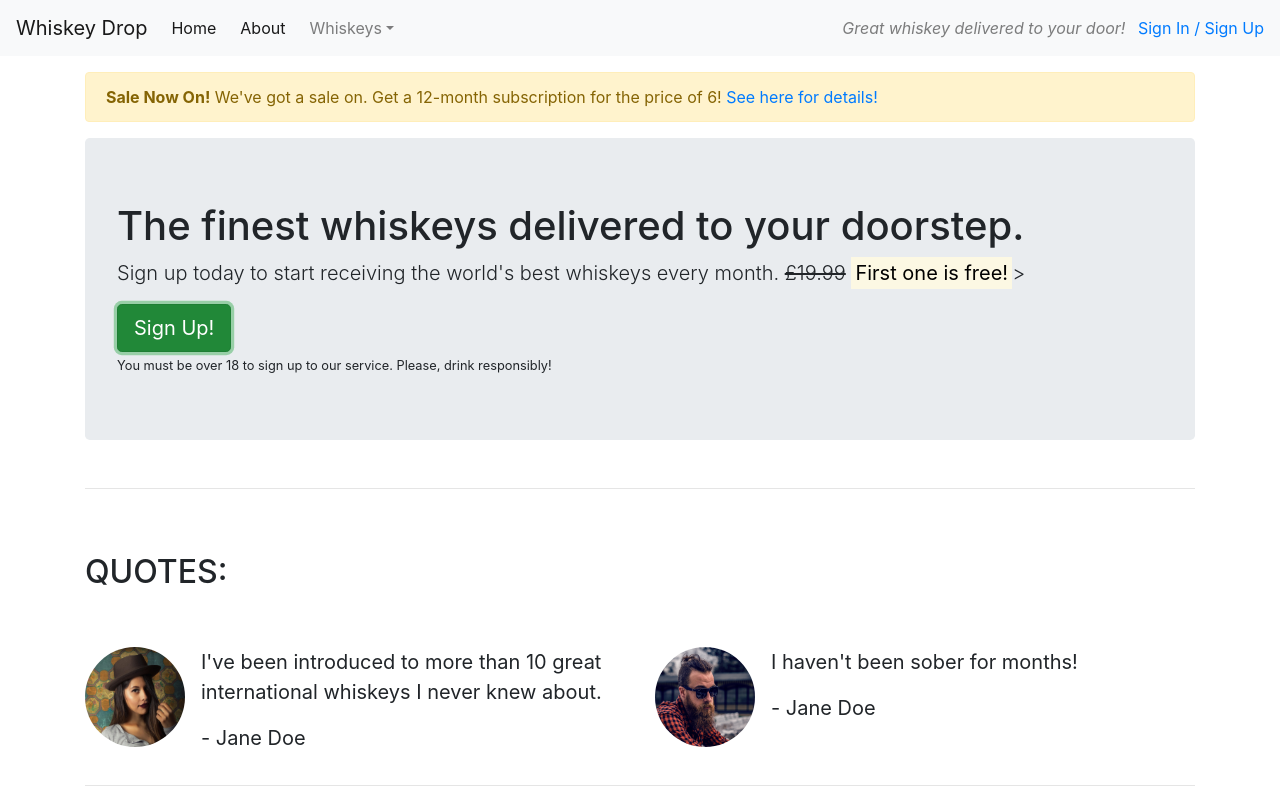
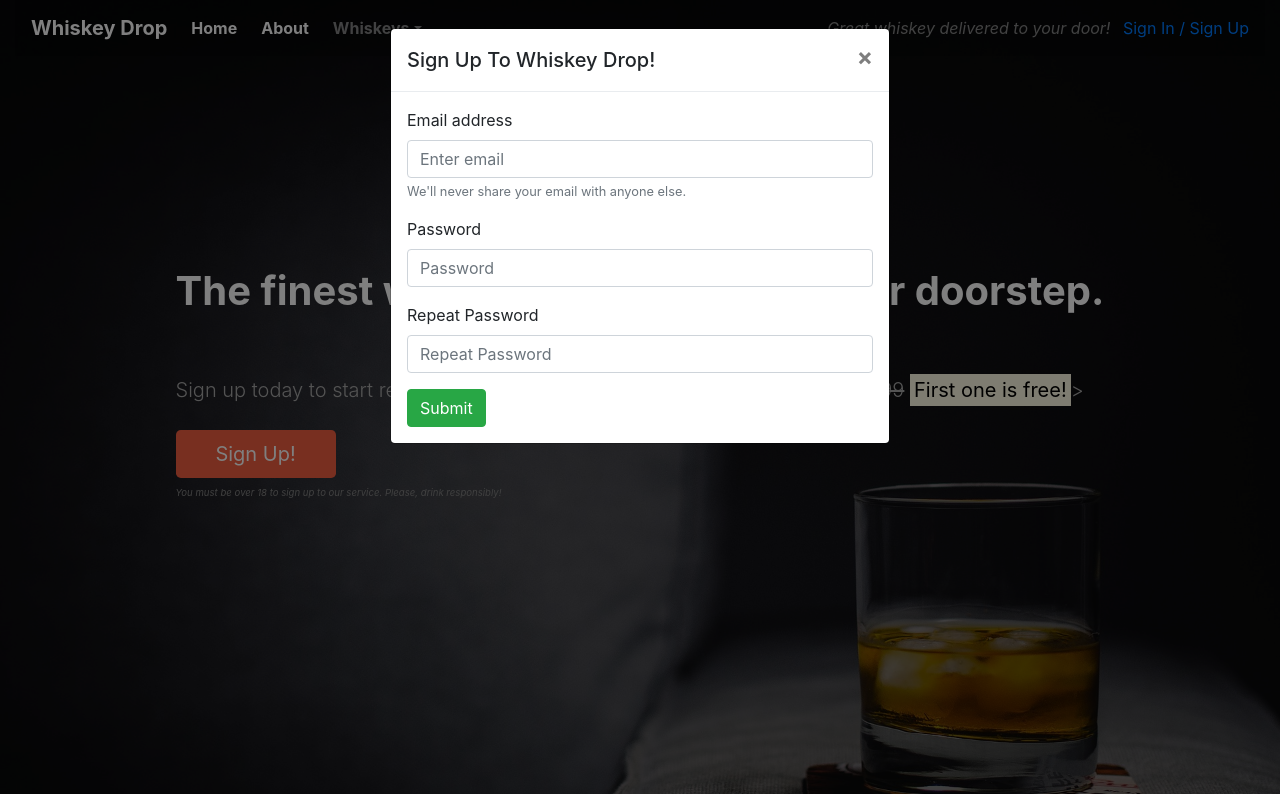
Before and after one commit to Diamanta0412/Practicing-with-bootstrap, a plain HTML site: page index.html in a window 1280 px wide. Both pictures are taken after a click on the button "Sign Up!". Shown: the top 794 px of the page. Drawn offline with nearby package versions, Linux system fonts and the light colour scheme.

Commit message:
files: style added

```diff
--- /dev/null
+++ b/css/style.css
@@ -0,0 +1,122 @@
+body {
+    font-family: 'Roboto', sans-serif;
+}
+
+.alert-container {
+
+}
+
+.callout-container {
+    height: 100vh;
+
+    background: url('../images/whiskey-background.jpg') no-repeat center center fixed;
+    -webkit-background-size: cover;
+    -moz-background-size: cover;
+    -o-background-size: cover;
+    background-size: cover;
+
+    display: flex;
+    align-items: center;
+    justify-content: center;
+    position: relative;
+}
+
+.opaque-overlay {
+    position: absolute;
+    top: 0;
+    left: 0;
+    height: 100%;
+    width: 100%;
+    background-color: rgb(0, 0, 0, 0.5);
+}
+.quotes-container {
+
+}
+
+.features-container {
+
+}
+/* Block dividers */
+.block-divider {
+    width: 75px;
+    height: 5px;
+    border: 0;
+}
+
+.block-divider-orange {
+    background-color: #f05f40;
+}
+
+.block-divider-short {
+    width: 35px;
+}
+/*Navbar */
+.navalert-container {
+    position: absolute;
+    top: 0;
+    left: 0;
+    padding-left: 0;
+    padding-right: 0;
+    z-index: 1;
+}
+.navbar {
+    margin-bottom: 0;
+    border: 0;
+    width: 100%;
+    background-color: rgba(0, 0, 0, 0.25);
+}
+
+.navbar .navbar-toggler {
+    border: 0;
+}
+
+.navbar-brand {
+    font-weight: bold;
+}
+.navbar .navbar-nav {
+   font-weight: bold;
+}
+/* Jumbotron */
+.jumbotron {
+    background-color: transparent !important;
+}
+.jumbotron-header {
+    color: white;
+    font-weight: bold;
+    margin-bottom: 30px;
+
+
+}
+.jumbotron .lead {
+    margin: 25px 0;
+    color: #a7a7a7;
+
+}
+
+.jumbotron small {
+    font-size: 60%;
+    font-style: italic;
+    color: grey;
+}
+
+/* Buttons */
+
+.btn-cta {
+    font-weight: bold;
+    border-radius: 23px;
+    width: 160px;
+}
+
+.btn-red {
+    color: white;
+    background-color: #f05f40;
+    border-color: #f05f40;
+}
+
+.btn-red:hover,
+.btn-red:active,
+.btn-red:focus,
+.btn-red:active:focus {
+    background-color: #f05f40;
+    border-color: #f05f40;
+}
--- a/index.html
+++ b/index.html
@@ -8,17 +8,20 @@
     <meta name="viewport" content="width=device-width, initial-scale=1.0">
     <link rel="stylesheet" href="https://maxcdn.bootstrapcdn.com/bootstrap/4.1.3/css/bootstrap.min.css">
     <script src="https://kit.fontawesome.com/fa48099fd5.js" crossorigin="anonymous"></script>
+    <link href="https://fonts.googleapis.com/css?family=Roboto:400,700" rel="stylesheet">
+    <link rel="stylesheet" href="css/style.css" type="text/css">
+
 </head>
 
 <body>
-  <nav class="navbar navbar-light bg-light navbar-expand-sm">
+  <div class="container-fluid navalert-container">
+    <nav class="navbar navbar-dark navbar-expand-sm">
       <a href="/" class="navbar-brand">Whiskey Drop</a>
       <button class="navbar-toggler ml-auto" type="button" data-toggle="collapse"
       data-target="#navbarNavDropdown" aria-controls="navbarNavDropdown" aria-expanded="false" aria-label="Toggle navigation">
       <span class="navbar-toggler-icon"></span></button>
 
       <div class="collapse navbar-collapse" id="navbarNavDropdown">
-
         <ul class="navbar-nav mr-auto">
           <li class="active nav-item mr-2"><a class="nav-link" href="/">Home</a></li>
           <li class="active nav-item mr-2"><a class="nav-link" href="/about">About</a></li>
@@ -38,8 +41,9 @@
       <a href="/login">Sign In / Sign Up</a>
      </div>
     </nav>
-    <article class="container mt-3">
-      <div class="row d-none d-sm-block">
+  </div>
+    <!-- <div class="container alert-container"> -->
+      <!-- <div class="row d-none d-sm-block">
         <div class="col-12">
           <div class="alert alert-warning">
             <strong>Sale Now On!</strong> We've got a sale on. Get a 12-month subscription for the price of 6!
@@ -47,25 +51,31 @@
           </div>
         </div>
       </div>
+      </div> -->
         <!-- Callout -->
+        <div class="container-fluid callout-container">
+          <div class="opaque-overlay">&nbsp</div>
             <div class="row">
               <div class="col-12">
                 <section class="callout jumbotron">
-              <h1>The finest whiskeys delivered to your doorstep.</h1>
+                  <h1 class="jumbotron-header">The finest whiskeys delivered to your doorstep.</h1>
+                  <hr class="block-divider block-divider-orange">
                   <p class="lead">Sign up today to start receiving the world's best whiskeys every month.
                   <s class="d-none d-sm-inline">£19.99</s>
                   <span class="d-inline d-sm-none"><br></span>
                   <strong><mark>First one is free!</mark></strong>></p>
-              <button class="btn btn-success btn-lg">Sign Up!</button>
+                  <button class="btn btn-lg btn-cta btn-red " data-toggle="modal" data-target="#signUpModal">Sign Up!</button>
                   <br>
                   <small>You must be over 18 to sign up to our service. Please, drink responsibly!</small>
                 </section>
               </div>
             </div>
+
          <!-- /.callout -->
-        <hr>
+         </div>
 
         <!-- Quotes -->
+        <div class="container quotes-container">
         <div class="row">
           <div class="col-12 my-5">
             <section class="quotes">
@@ -102,9 +112,10 @@
           </section>
       </div>
         <!-- /.quotes -->
-        <hr>
+      </div>
 
         <!-- Features -->
+      <div class="features-container">
         <section class="features">
           <div class="row">
             <div class="col-12 my-5">
@@ -137,7 +148,7 @@
         </section>
         <!-- /.features -->
 
-        <section class="favorites">
+        <section class="favorites-container">
           <div class="row">
             <div class="col-12">
               <h2 >Monthly favorites</h2>
@@ -182,12 +193,43 @@
                   </table>
             </div>
         </section>
-    </article>
-    <script src="https://code.jquery.com/jquery-3.5.1.slim.min.js" integrity="sha384-DfXdz2htPH0lsSSs5nCTpuj/zy4C+OGpamoFVy38MVBnE+IbbVYUew+OrCXaRkfj" crossorigin="anonymous"></script>
-    <script src="https://cdn.jsdelivr.net/npm/popper.js@1.16.1/dist/umd/popper.min.js" integrity="sha384-9/reFTGAW83EW2RDu2S0VKaIzap3H66lZH81PoYlFhbGU+6BZp6G7niu735Sk7lN" crossorigin="anonymous"></script>
-    <script src="https://cdn.jsdelivr.net/npm/bootstrap@4.5.3/dist/js/bootstrap.min.js" integrity="sha384-w1Q4orYjBQndcko6MimVbzY0tgp4pWB4lZ7lr30WKz0vr/aWKhXdBNmNb5D92v7s" crossorigin="anonymous"></script>
-    <link rel="stylesheet" href="https://cdn.jsdelivr.net/npm/bootstrap@4.5.3/dist/css/bootstrap.min.css" integrity="sha384-TX8t27EcRE3e/ihU7zmQxVncDAy5uIKz4rEkgIXeMed4M0jlfIDPvg6uqKI2xXr2" crossorigin="anonymous">
-    <script src="https://cdn.jsdelivr.net/npm/bootstrap@4.5.3/dist/js/bootstrap.bundle.min.js" integrity="sha384-ho+j7jyWK8fNQe+A12Hb8AhRq26LrZ/JpcUGGOn+Y7RsweNrtN/tE3MoK7ZeZDyx" crossorigin="anonymous"></script>
+
+
+    <div class="modal" tabindex="-1" role="dialog" id="signUpModal">
+      <div class="modal-dialog" role="document">
+          <div class="modal-content">
+              <div class="modal-header">
+                  <h5 class="modal-title">Sign Up To Whiskey Drop!</h5>
+                  <button type="button" class="close" data-dismiss="modal" aria-label="Close">
+        <span aria-hidden="true">&times;</span>
+      </button>
+              </div>
+              <div class="modal-body">
+                  <form>
+                      <div class="form-group">
+                          <label for="exampleInputEmail1">Email address</label>
+                          <input type="email" class="form-control" id="exampleInputEmail1" aria-describedby="emailHelp" placeholder="Enter email">
+                          <small id="emailHelp" class="form-text text-muted">We'll never share your email with anyone else.</small>
+                      </div>
+                      <div class="form-group">
+                          <label for="password">Password</label>
+                          <input type="password" class="form-control" id="password" placeholder="Password">
+                      </div>
+                      <div class="form-group">
+                          <label for="repeatPassword">Repeat Password</label>
+                          <input type="password" class="form-control" id="repeatPassword" placeholder="Repeat Password">
+                      </div>
+                      <button type="submit" class="btn btn-success">Submit</button>
+                  </form>
+              </div>
+          </div>
+      </div>
+  </div>
+
+  <script src="https://code.jquery.com/jquery-3.3.1.slim.min.js" integrity="sha384-q8i/X+965DzO0rT7abK41JStQIAqVgRVzpbzo5smXKp4YfRvH+8abtTE1Pi6jizo" crossorigin="anonymous"></script>
+  <script src="https://cdn.jsdelivr.net/npm/popper.js@1.14.3/dist/umd/popper.min.js" integrity="sha384-ZMP7rVo3mIykV+2+9J3UJ46jBk0WLaUAdn689aCwoqbBJiSnjAK/l8WvCWPIPm49" crossorigin="anonymous"></script>
+  <link rel="stylesheet" href="https://cdn.jsdelivr.net/npm/bootstrap@4.1.3/dist/css/bootstrap.min.css" integrity="sha384-MCw98/SFnGE8fJT3GXwEOngsV7Zt27NXFoaoApmYm81iuXoPkFOJwJ8ERdknLPMO" crossorigin="anonymous">
+  <script src="https://cdn.jsdelivr.net/npm/bootstrap@4.1.3/dist/js/bootstrap.min.js" integrity="sha384-ChfqqxuZUCnJSK3+MXmPNIyE6ZbWh2IMqE241rYiqJxyMiZ6OW/JmZQ5stwEULTy" crossorigin="anonymous"></script>
 </body>
 
 </html>
```
Also changed, not shown: images/whiskey-background.jpg (added). Lines whose indentation alone changed are shown as unchanged.
